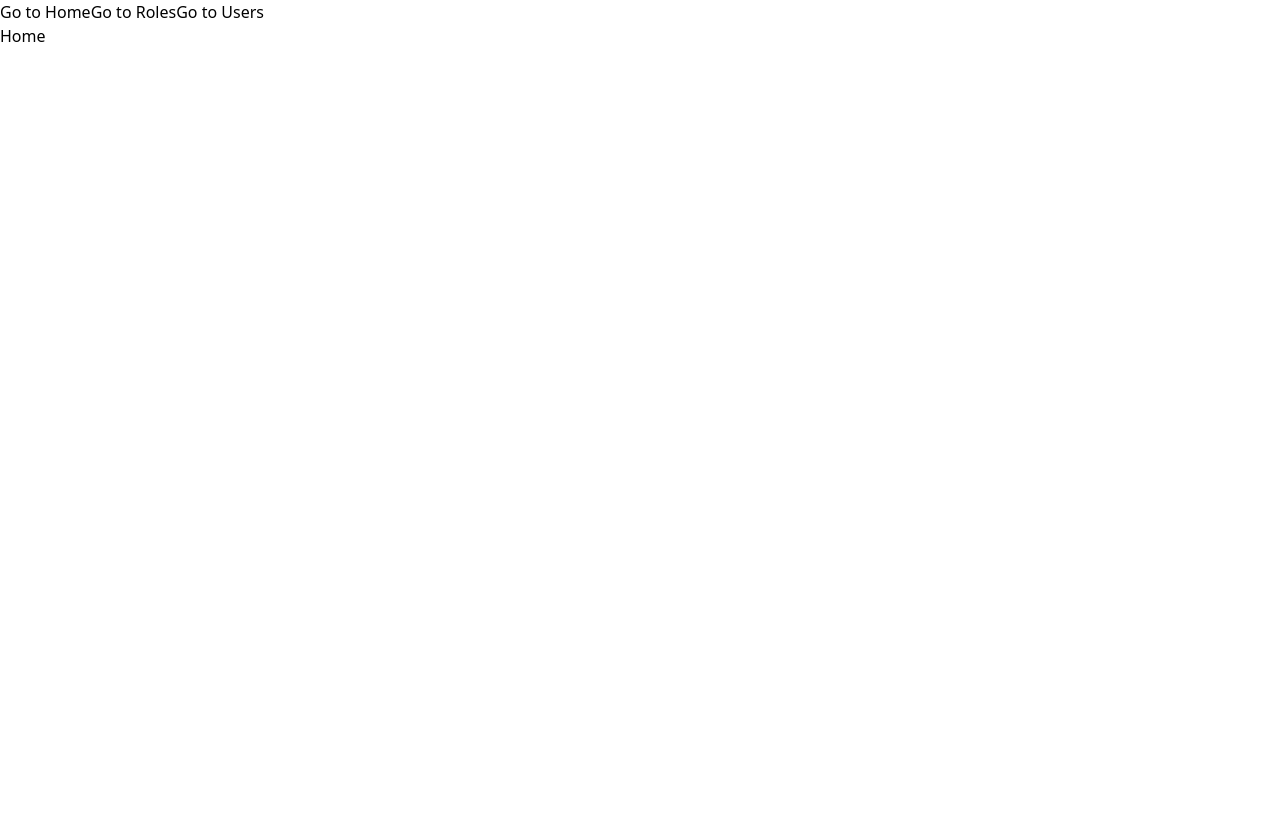
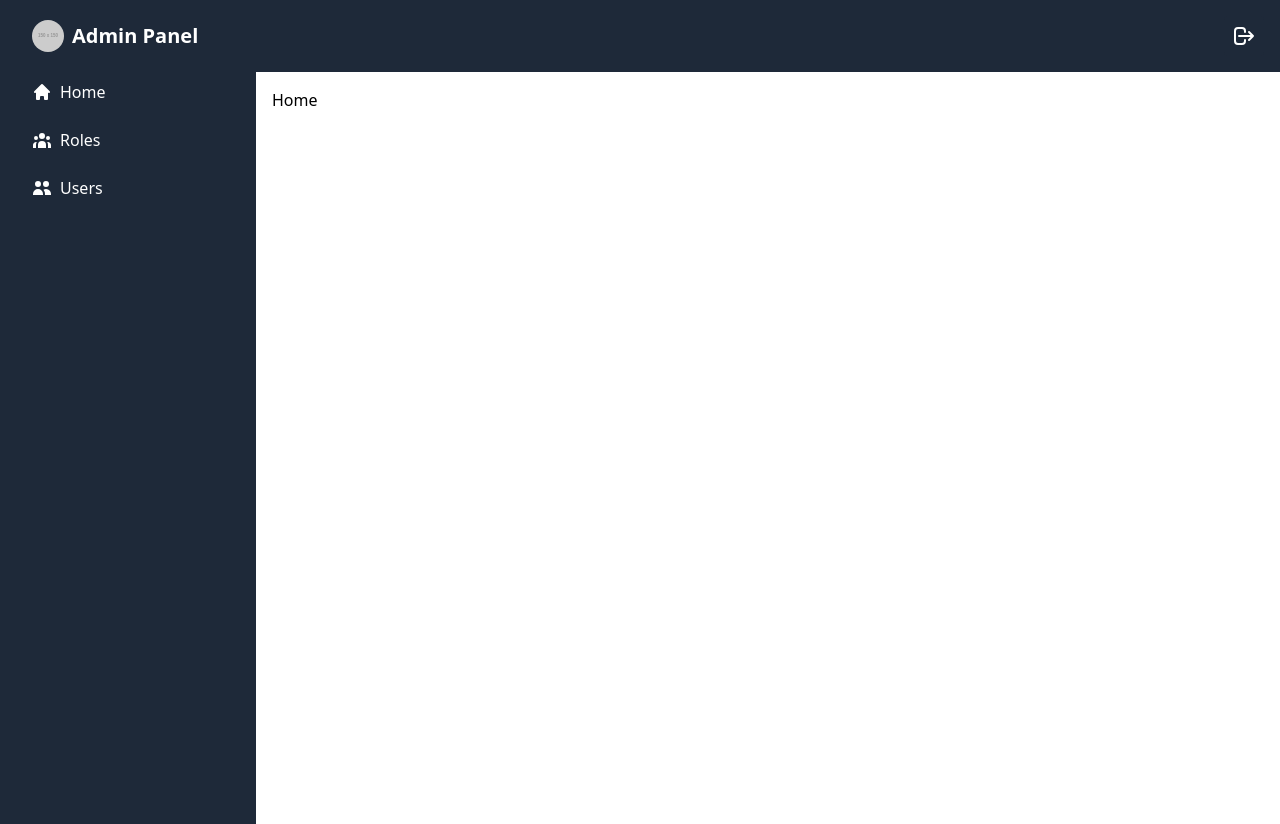
Before and after one commit to locodafux/mern-crud, a Vue app in the folder frontend/: page / in a window 1280 px wide. Before the commit the page ends 800 px from the top, so only its background shows below. Built offline with nearby package versions, Linux system fonts and the light colour scheme; no server answers.

Commit message:
sidebar and top bar

```diff
--- a/frontend/index.html
+++ b/frontend/index.html
@@ -4,7 +4,7 @@
     <meta charset="UTF-8" />
     <link rel="icon" type="image/svg+xml" href="/vite.svg" />
     <meta name="viewport" content="width=device-width, initial-scale=1.0" />
-    <title>Vite + Vue</title>
+    <title>Quiz App Admin Dashboard</title>
   </head>
   <body>
     <div id="app"></div>
--- a/frontend/src/App.vue
+++ b/frontend/src/App.vue
@@ -1,13 +1,129 @@
 <template>
-  <nav>
-    <RouterLink to="/">Go to Home</RouterLink>
-    <RouterLink to="/roles">Go to Roles</RouterLink>
-    <RouterLink to="/users">Go to Users </RouterLink>
-  </nav>
-  <main>
-    <RouterView />
-  </main>
+  <div class="flex h-screen">
+    <!-- Top Bar -->
+    <div class="fixed top-0 left-0 right-0 bg-gray-800 text-white p-4 flex justify-between items-center z-40">
+      <!-- Logo and Hamburger Button for Mobile -->
+      <div class="flex items-center">
+        <!-- Hamburger Button for Mobile -->
+        <button
+          @click="toggleSidebar"
+          class="lg:hidden text-white p-2 focus:outline-none bg-gray-800 rounded"
+        >
+          <svg
+            xmlns="http://www.w3.org/2000/svg"
+            fill="none"
+            viewBox="0 0 24 24"
+            stroke="currentColor"
+            class="w-6 h-6"
+          >
+            <path
+              stroke-linecap="round"
+              stroke-linejoin="round"
+              stroke-width="2"
+              d="M4 6h16M4 12h16M4 18h16"
+            />
+          </svg>
+        </button>
+
+        <!-- Logo -->
+        <div class="hidden lg:flex items-center ml-4">
+          <img src="https://via.placeholder.com/150" alt="Logo" class="w-8 h-8 rounded-full">
+          <span class="ml-2 text-xl font-bold">Admin Panel</span>
+        </div>
+      </div>
+
+      <!-- Logout Button -->
+      <button
+        @click="logout"
+        class="text-white p-2 focus:outline-none bg-gray-800 rounded hover:bg-gray-700 transition duration-200"
+      >
+        <svg
+          xmlns="http://www.w3.org/2000/svg"
+          class="h-6 w-6"
+          fill="none"
+          viewBox="0 0 24 24"
+          stroke="currentColor"
+        >
+          <path
+            stroke-linecap="round"
+            stroke-linejoin="round"
+            stroke-width="2"
+            d="M17 16l4-4m0 0l-4-4m4 4H7m6 4v1a3 3 0 01-3 3H6a3 3 0 01-3-3V7a3 3 0 013-3h4a3 3 0 013 3v1"
+          />
+        </svg>
+      </button>
+    </div>
+
+    <!-- Sidebar -->
+    <nav
+      class="w-64 bg-gray-800 text-white p-4 flex flex-col lg:block fixed lg:relative h-screen mt-6"
+      :class="{'hidden': !isSidebarOpen, 'lg:block': true}"
+    >
+      <!-- Navigation Links -->
+      <div class="space-y-2 mt-16 lg:mt-8">
+        <RouterLink
+          to="/"
+          @click="closeSidebar"
+          class="flex items-center py-2 px-4 hover:bg-gray-700 rounded transition duration-200"
+        >
+          <svg xmlns="http://www.w3.org/2000/svg" class="h-5 w-5 mr-2" viewBox="0 0 20 20" fill="currentColor">
+            <path d="M10.707 2.293a1 1 0 00-1.414 0l-7 7a1 1 0 001.414 1.414L4 10.414V17a1 1 0 001 1h2a1 1 0 001-1v-2a1 1 0 011-1h2a1 1 0 011 1v2a1 1 0 001 1h2a1 1 0 001-1v-6.586l.293.293a1 1 0 001.414-1.414l-7-7z" />
+          </svg>
+          Home
+        </RouterLink>
+        <RouterLink
+          to="/roles"
+          @click="closeSidebar"
+          class="flex items-center py-2 px-4 hover:bg-gray-700 rounded transition duration-200"
+        >
+          <svg xmlns="http://www.w3.org/2000/svg" class="h-5 w-5 mr-2" viewBox="0 0 20 20" fill="currentColor">
+            <path d="M13 6a3 3 0 11-6 0 3 3 0 016 0zM18 8a2 2 0 11-4 0 2 2 0 014 0zM14 15a4 4 0 00-8 0v3h8v-3zM6 8a2 2 0 11-4 0 2 2 0 014 0zM16 18v-3a5.972 5.972 0 00-.75-2.906A3.005 3.005 0 0119 15v3h-3zM4.75 12.094A5.973 5.973 0 004 15v3H1v-3a3 3 0 013.75-2.906z" />
+          </svg>
+          Roles
+        </RouterLink>
+        <RouterLink
+          to="/users"
+          @click="closeSidebar"
+          class="flex items-center py-2 px-4 hover:bg-gray-700 rounded transition duration-200"
+        >
+          <svg xmlns="http://www.w3.org/2000/svg" class="h-5 w-5 mr-2" viewBox="0 0 20 20" fill="currentColor">
+            <path d="M9 6a3 3 0 11-6 0 3 3 0 016 0zM17 6a3 3 0 11-6 0 3 3 0 016 0zM12.93 17c.046-.327.07-.66.07-1a6.97 6.97 0 00-1.5-4.33A5 5 0 0119 16v1h-6.07zM6 11a5 5 0 015 5v1H1v-1a5 5 0 015-5z" />
+          </svg>
+          Users
+        </RouterLink>
+      </div>
+    </nav>
+
+    <main class="flex-1 mt-16 lg:mt-18 p-4">
+      <RouterView />
+    </main>
+  </div>
 </template>
 
 <script>
+export default {
+  name: "SidebarLayout",
+  data() {
+    return {
+      isSidebarOpen: false // Tracks sidebar visibility for mobile
+    };
+  },
+  methods: {
+    toggleSidebar() {
+      this.isSidebarOpen = !this.isSidebarOpen; // Toggles the sidebar
+    },
+    closeSidebar() {
+      this.isSidebarOpen = false; // Closes the sidebar
+    },
+    logout() {
+      console.log("User logged out");
+    }
+  }
+};
 </script>
+
+<style scoped>
+nav {
+  transition: transform 0.3s ease;
+}
+</style>
```
Also changed, not shown: package.json (added, +9 -0 lines), 2 other files (tests, documents, lock files or other folders).
